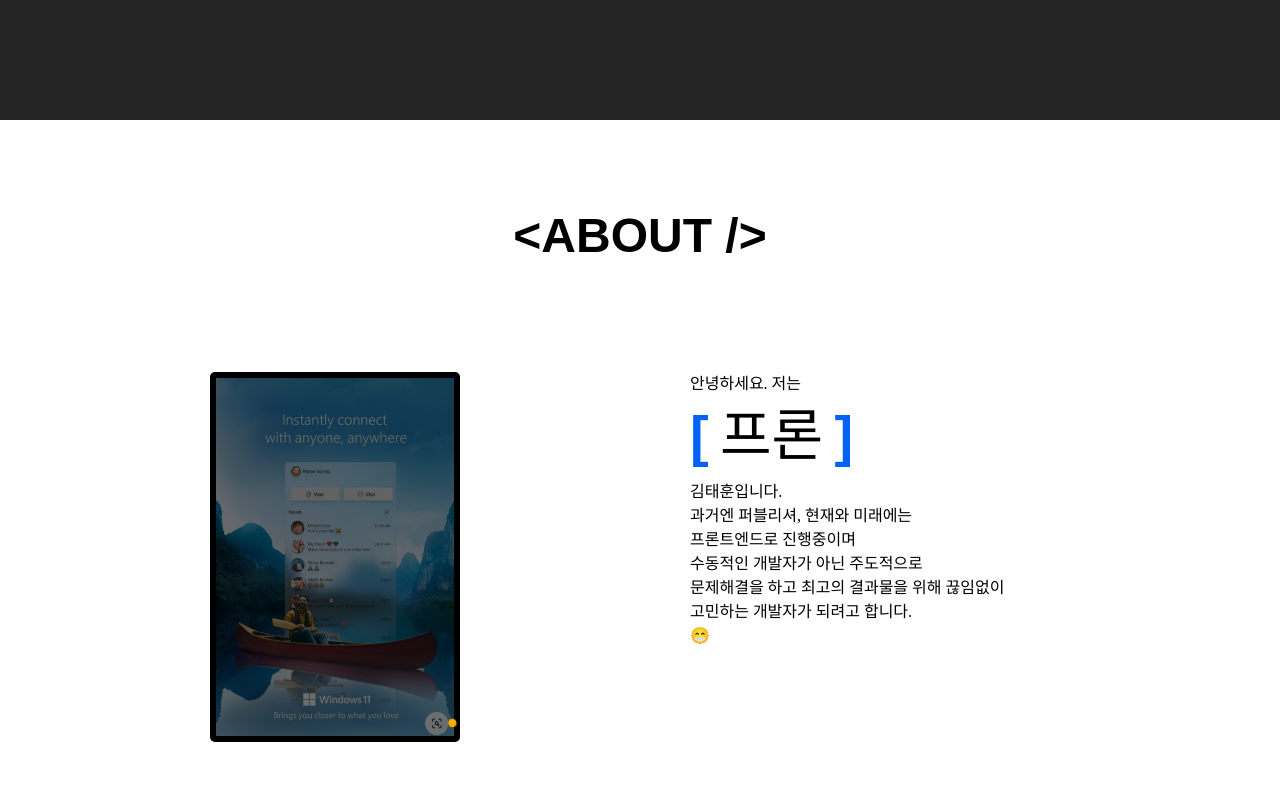
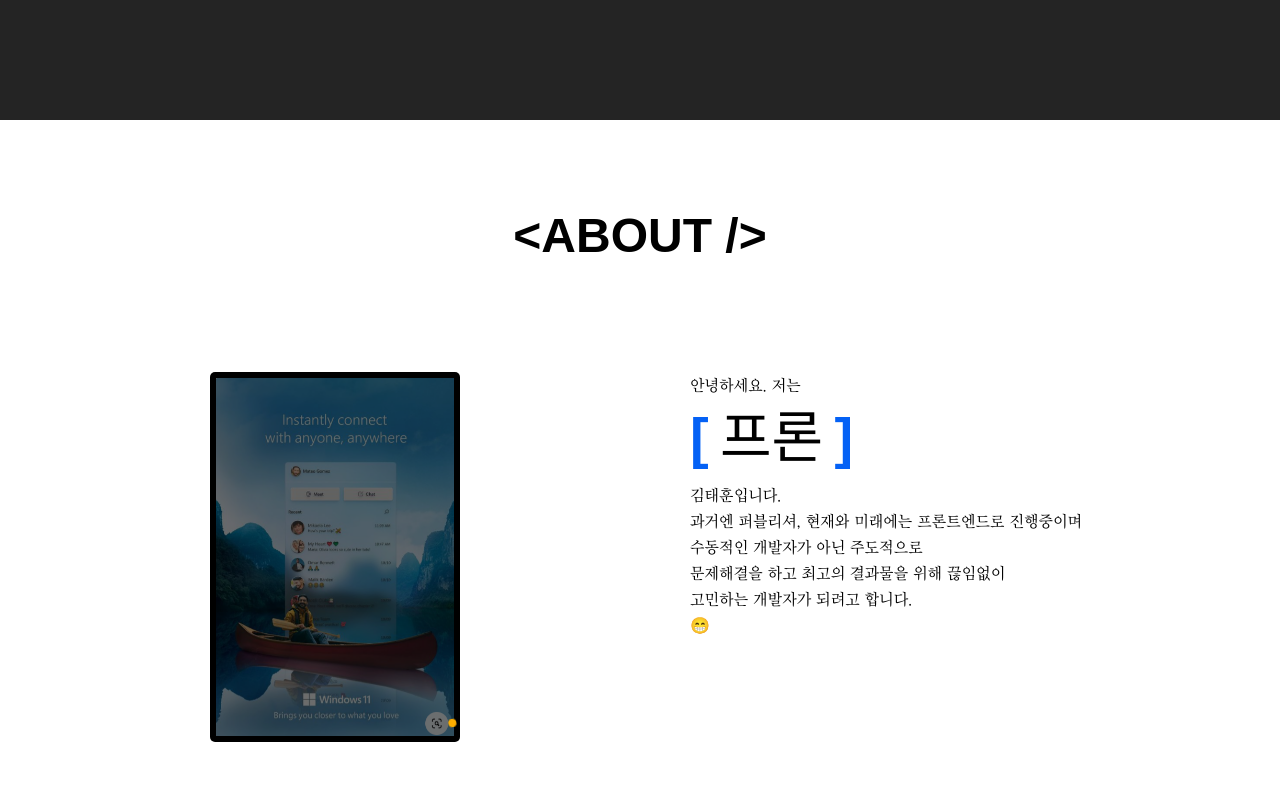
Before and after one commit to TH91-Github/portfolio, a React (Create React App) app: page / in a window 1280 px wide. Shown: the part 680-1480 px from the top of the page. Built offline with nearby package versions, Linux system fonts and the light colour scheme; a web font is replaced by a local one.

Commit message:
fix : intersectionObserver children 수 만큼 리렌더링으로 인한 오류 임시 수정

```diff
--- a/src/components/MainTemplate.jsx
+++ b/src/components/MainTemplate.jsx
@@ -9,15 +9,24 @@ import { breakPoints } from "assets/styles/Variable";
 import { useOutletContext } from "react-router-dom";
 
 
+const percentage = 0.25;
 function MainTemplate() {
   const {MainList} = useOutletContext();
   return (
     <MainWrap className="main">
-      <Observer percentage={0.25}>
+      <Observer percentage={percentage}>
         <MainVisual/>
+      </Observer>
+      <Observer percentage={percentage}>
         <MainAbout sectionTitle={MainList[1]} />
+      </Observer>
+      <Observer percentage={percentage}>
         <MainSkills sectionTitle={MainList[2]} />
+      </Observer>
+      <Observer percentage={percentage}>
         <MainProject sectionTitle={MainList[3]} />
+      </Observer>
+      <Observer percentage={percentage}>
         <MainEnd />
       </Observer>
     </MainWrap>
--- a/src/components/common/element/Observer.jsx
+++ b/src/components/common/element/Observer.jsx
@@ -1,19 +1,18 @@
-import { React, Children, cloneElement, isValidElement, useCallback, useEffect, useRef, useState } from "react";
+import React from "react";
+import { useCallback, useEffect, useRef, useState } from "react";
 
 const classOn = "observerOn";
 function Observer ({children, onClass, maintenance, percentage}) { // lazyload El , className , 관찰여부
   const wrapEl = useRef(null);
+  const observerRef = useRef([]);
   const [viewIdx, setViewIdx] = useState(null);
-
-  // 개선책 👉 순서를 배열로 담고 활성화된 번호가 없으면 추가 있으면 unobserve
-
-  // DOM 조작 관련 & 테스트 & 리펙토링 필요
   const updateObserver = useCallback((entries, observer) => {
     const observerArr = [...entries[0].target.parentElement.children]
     entries.forEach((entry) => {
       entry.target.classList.toggle(onClass ? onClass : classOn, entry.isIntersecting);
       if (entry.isIntersecting) { // 교차 상태인지
         const activeIdx = observerArr.indexOf(entry.target); // 활성화 상태 index
+        observerRef.current[activeIdx] = entry.target;
         setViewIdx(activeIdx);
         // maintenance 👉 true 경우 반복
         !(maintenance ?? false) && observer.unobserve(entry.target)
@@ -35,21 +34,21 @@ function Observer ({children, onClass, maintenance, percentage}) { // lazyload E
     return () => { // clean up function
       observer && observer.disconnect()
     }
-  },[updateObserver,percentage]);
+  },[updateObserver, percentage]);
 
-  const childrenWithProps = Children.map(children, (child, idx) => { // children on props 전달
-    if (isValidElement(child)) {
+  // children 여러개 사용 목적 -> 전체 리렌더링 오류로 잠시 보류
+  const childrenWithProps = React.Children.map(children, (child, idx) => { // children on props 전달
+    if (React.isValidElement) { // React 컴포넌트 확인
       const observerlist = wrapEl.current && wrapEl.current.children;
       if(observerlist){
         const thisObserver = observerlist[idx];
-        if(thisObserver.classList.contains(classOn)){
-          return cloneElement(child, { view: true });
+        if(observerRef.current.includes(thisObserver)){
+          return React.cloneElement(child, { view: true }); // props 전달
         }
       }
       return child
     }
   });
-
   return (
     <div ref={wrapEl} className="observerWrap">
       {childrenWithProps}
--- a/src/components/main/MainAbout.jsx
+++ b/src/components/main/MainAbout.jsx
@@ -58,7 +58,7 @@ function MainAbout({ sectionTitle, view }) {
                   className="text"
                   $delay={((idx+1)*0.2)+1}
                   key={idx}>
-                  <span>{TextBr(item)}</span>
+                  <span>{TextBr(item, 'm-br')}</span>
                 </AboutTextUp>
               ))
             }
@@ -273,8 +273,8 @@ const AboutTextJob = styled.div`
 `;
 const AboutTextUp = styled.p`
   overflow:hidden;
-  font-family: 'Jeju Myeongjo', serif;
-  line-height:24px;
+  font-family:'Chosunilbo_myungjo';
+  line-height:26px;
   span {
     display:inline-block;
     opacity:0;
```
